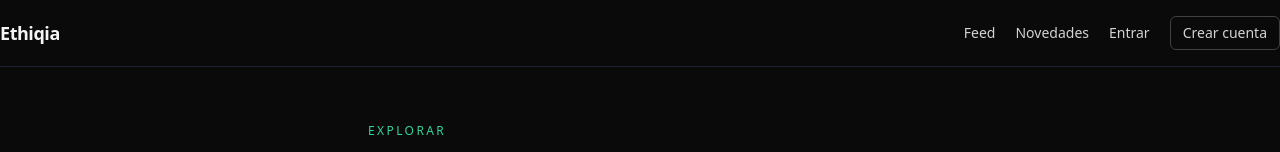
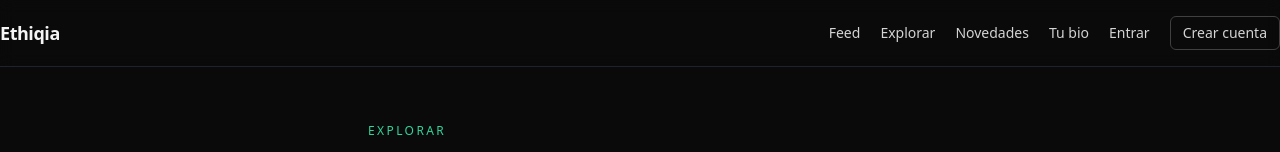
Before and after one commit to veletcosmetics/ethiqia-frontend, a Next.js app: page /explore in a window 1280 px wide. Shown: the top 152 px of the page. Built offline with nearby package versions, Linux system fonts and the light colour scheme.

Commit message:
Update layout.tsx

```diff
--- a/app/layout.tsx
+++ b/app/layout.tsx
@@ -19,7 +19,9 @@ export default function RootLayout({ children }: { children: React.ReactNode })
 
             <nav className="flex items-center gap-5 text-sm text-neutral-300">
               <Link href="/feed" className="hover:text-white">Feed</Link>
+              <Link href="/explore" className="hover:text-white">Explorar</Link>
               <Link href="/news" className="hover:text-white">Novedades</Link>
+              <Link href="/profile" className="hover:text-white">Tu bio</Link>
               <Link href="/login" className="hover:text-white">Entrar</Link>
               <Link
                 href="/register"
```
